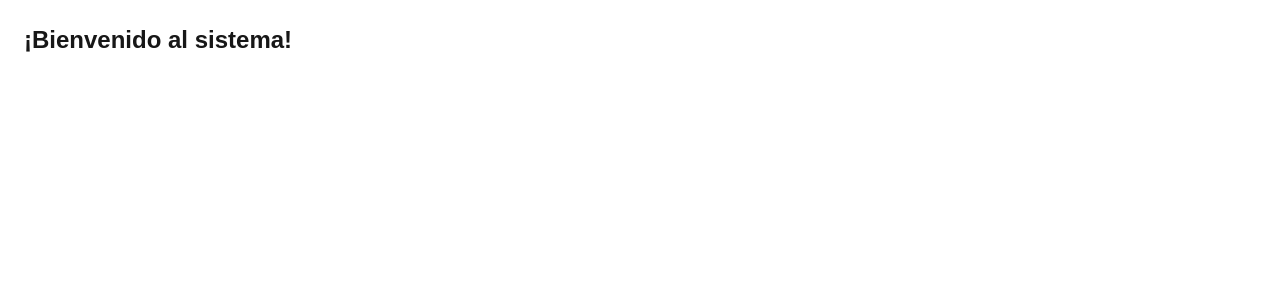
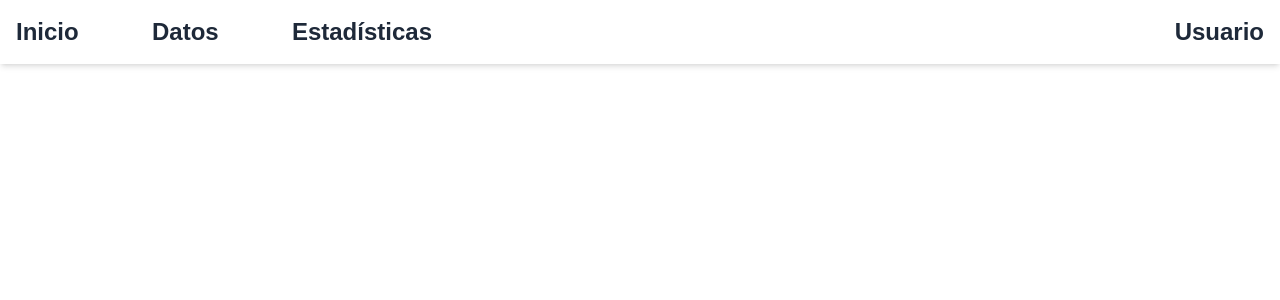
Before and after one commit to jhostyn00/key_access, a Next.js app: page /dashboard in a window 1280 px wide. Shown: the top 300 px of the page. Built offline with nearby package versions, Linux system fonts and the light colour scheme.

Commit message:
Componente de header para el Dashboard

```diff
--- /dev/null
+++ b/src/app/components/HeaderDashboard.js
@@ -0,0 +1,14 @@
+export default function HeaderDashboard() {
+  return (
+    <div className="bg-white shadow-md p-4 flex justify-between">
+      <div className="flex justify-between  w-1/3">
+        <h1 className="text-2xl font-bold  text-gray-800">Inicio</h1>
+        <h1 className="text-2xl font-bold  text-gray-800">Datos</h1>
+        <h1 className="text-2xl font-bold  text-gray-800">Estadísticas</h1>
+      </div>
+      <div>
+        <h1 className="text-2xl  font-bold text-gray-800">Usuario</h1>
+      </div>
+    </div>
+  )
+}
--- a/src/app/dashboard/page.js
+++ b/src/app/dashboard/page.js
@@ -1,9 +1,11 @@
 'use client';
+import HeaderDashboard from '@/app/components/HeaderDashboard';
 
 export default function DashboardPage() {
   return (
-    <main className="p-6">
-      <h1 className="text-2xl font-bold">¡Bienvenido al sistema!</h1>
+    <main>
+      <HeaderDashboard />
+
     </main>
   );
 }
```
